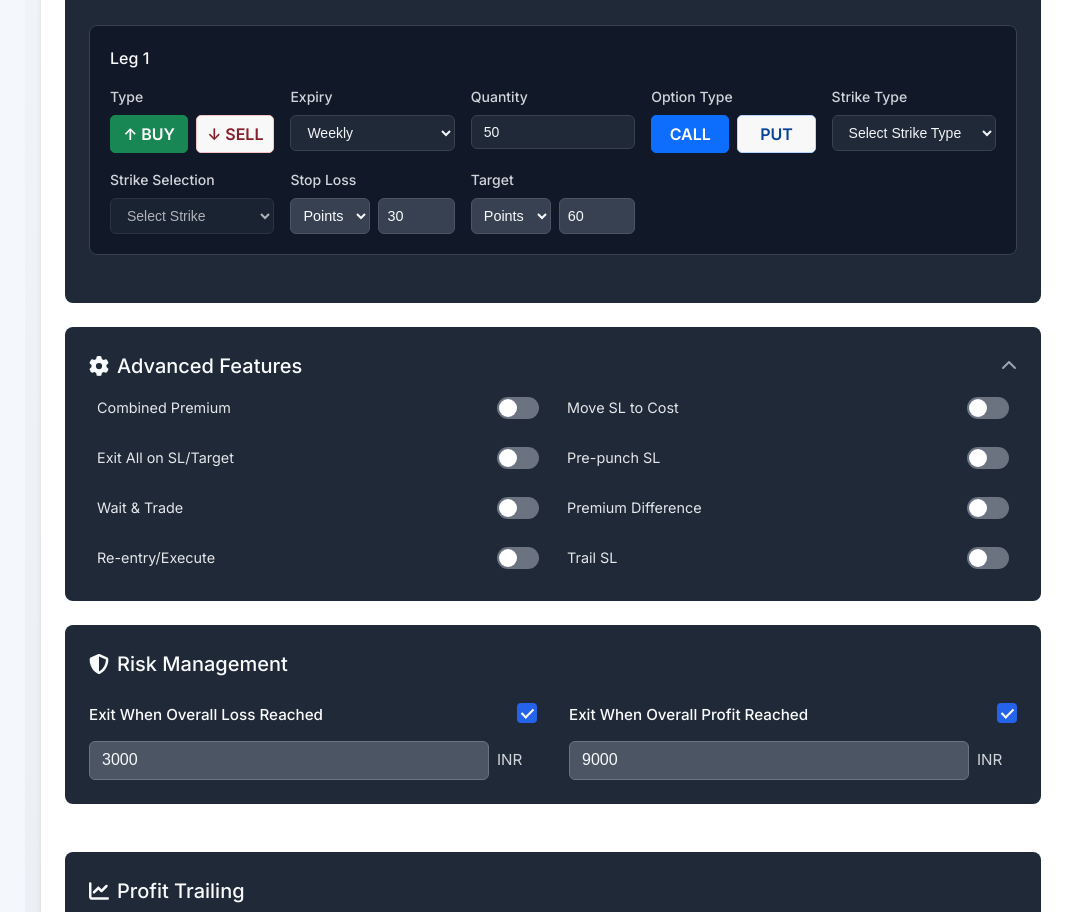
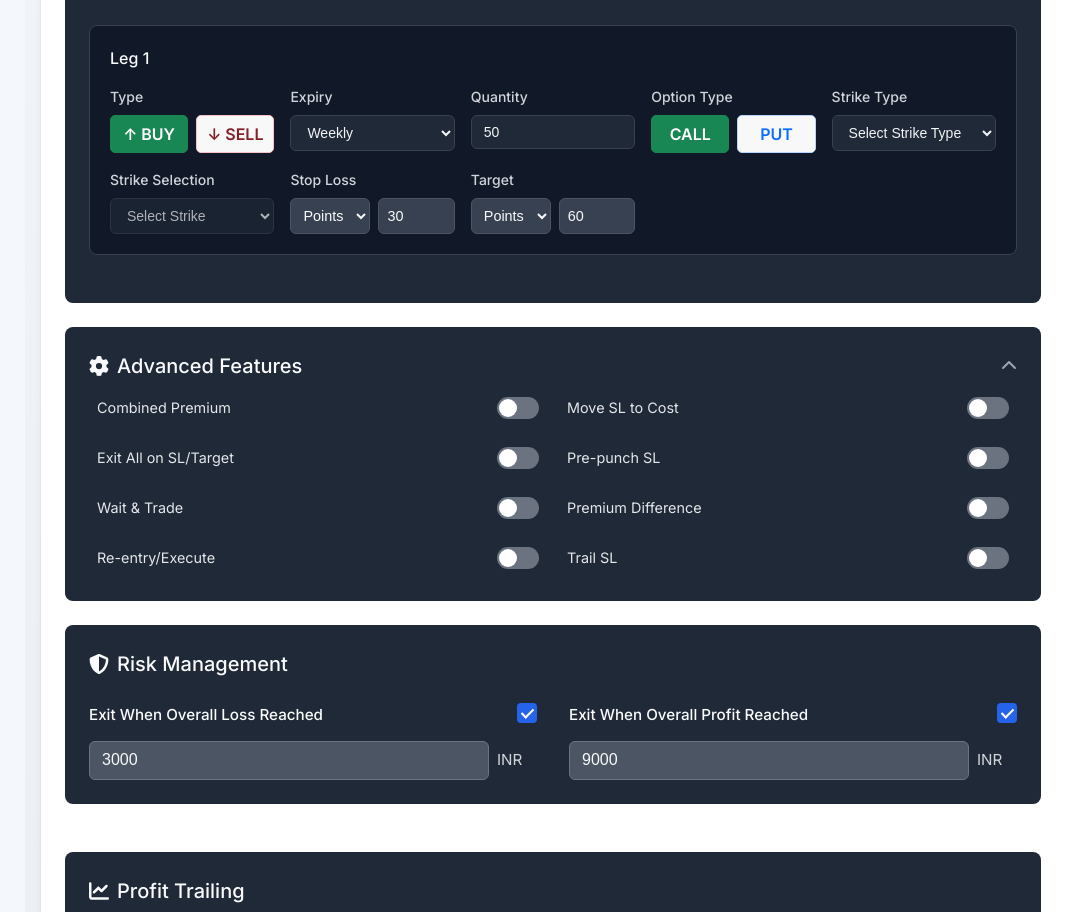
Before and after one commit to sudhanshu2070/last-trade, a React (Vite) app: page /strategies in a window 1280 px wide. Shown: the part 1177-2089 px from the top of the page, without its empty margins (215-1280 px from the left). Built offline with nearby package versions, Linux system fonts and the light colour scheme.

Commit message:
Added my strategies 1.52

```diff
--- a/src/Pages/StrategyTabs/CreateStrategy/Sections/OrderLegs/OrderLegs.module.css
+++ b/src/Pages/StrategyTabs/CreateStrategy/Sections/OrderLegs/OrderLegs.module.css
@@ -156,25 +156,25 @@
 }
 
 .callButton {
-  color: #084298;
+  color: #0d6efd;
   border-color: #b6d4fe;
 }
 
 .callButton.active {
-  background-color: #0d6efd;
+  background-color: #198754; /* Green color */
   color: white;
-  border-color: #0d6efd;
+  border-color: #198754;
 }
 
 .putButton {
-  color: #084298;
+  color: #0d6efd;
   border-color: #b6d4fe;
 }
 
 .putButton.active {
-  background-color: #0d6efd;
+  background-color: #dc3545; /* Red color */
   color: white;
-  border-color: #0d6efd;
+  border-color: #dc3545;
 }
 
 .slTargetWrapper {
```
